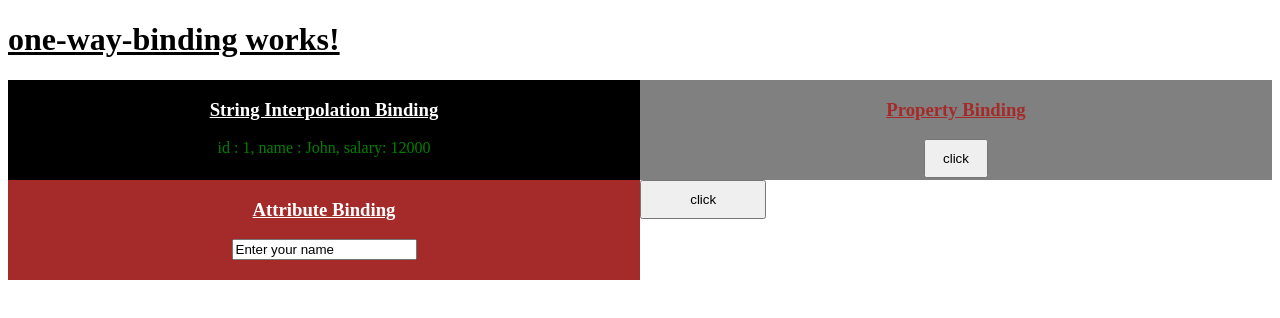
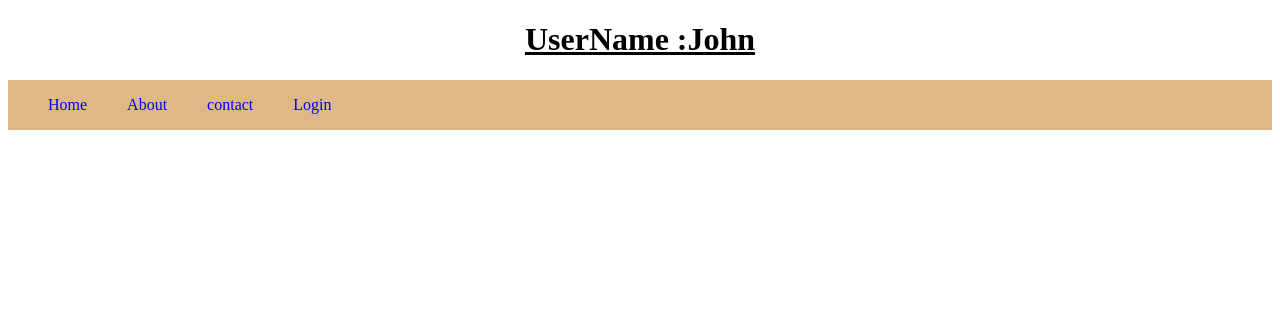
Before and after one commit to NehaVelmurugan/todolist, an Angular app: page / in a window 1280 px wide. Shown: the top 318 px of the page. Built offline with nearby package versions, Linux system fonts and the light colour scheme.

Commit message:
navCreation

```diff
--- a/src/app/app.component.css
+++ b/src/app/app.component.css
@@ -0,0 +1,3 @@
+h1{
+    text-align: center;
+}
--- a/src/app/app.component.html
+++ b/src/app/app.component.html
@@ -1,5 +1,7 @@
+<h1><u>{{"UserName :" + name}}</u></h1>
+<app-project (navSelector)="navMessage = $event" [navData]="navList"></app-project>
+
 
 <!-- <app-product></app-product> -->
-
-<h3>{{nameOfChild}}</h3>
-<app-one-way-binding (childName)="nameOfChild = $event"></app-one-way-binding>
+<h3>{{navMessage}}</h3>
+<!-- <app-one-way-binding (childName)="nameOfChild = $event"></app-one-way-binding> -->
--- a/src/app/app.component.ts
+++ b/src/app/app.component.ts
@@ -6,6 +6,18 @@ import { Component } from '@angular/core';
   styleUrls: ['./app.component.css'],
 })
 export class AppComponent {
-  title = 'AngularProgram';
-  public nameOfChild:any;
+  // title = 'AngularProgram';
+  // public nameOfChild:any;
+
+  public name="John";
+  public navMessage:any;
+
+  public navList = [
+    {name : "Home", message : "Welcome to Home Page"},
+    {name : "About", message : "About is Work"},
+    {name : "contact", message : "Contact is Saved"},
+    {name : "Login", message : "Login is Successfully"}
+  ];
+  constructor(){
+  }
 }
--- a/src/app/app.module.ts
+++ b/src/app/app.module.ts
@@ -5,12 +5,14 @@ import { BrowserModule } from '@angular/platform-browser';
 import { AppComponent } from './app.component';
 import { ProductComponent } from './product/product/product.component';
 import { OneWayBindingComponent } from './one-way-binding/one-way-binding.component';
+import { ProjectComponent } from './project/project.component';
 
 @NgModule({
   declarations: [
     AppComponent,
     ProductComponent,
-    OneWayBindingComponent
+    OneWayBindingComponent,
+    ProjectComponent
   ],
   imports: [
     BrowserModule,
--- a/src/app/one-way-binding/one-way-binding.component.css
+++ b/src/app/one-way-binding/one-way-binding.component.css
@@ -1,4 +1,4 @@
-.stringInterpolation{
+/* .stringInterpolation{
     background-color: black;
     color:white;
     text-align: center;
@@ -30,4 +30,4 @@ button{
     float: left;
     height: 100px;
 
-}
+} */
--- a/src/app/one-way-binding/one-way-binding.component.html
+++ b/src/app/one-way-binding/one-way-binding.component.html
@@ -1,4 +1,4 @@
-<h1><u>one-way-binding works!</u></h1>
+<!-- <h1><u>one-way-binding works!</u></h1>
 
 <div class="stringInterpolation">
   <h3><u>String Interpolation Binding</u></h3>
@@ -19,7 +19,7 @@
 </div> -->
 
 
-
+<!--
 <div>
     <button (click)="childData()">click</button>
-</div>
+</div> --> -->
--- a/src/app/one-way-binding/one-way-binding.component.ts
+++ b/src/app/one-way-binding/one-way-binding.component.ts
@@ -6,25 +6,25 @@ import { Component, OnInit, Output, EventEmitter } from '@angular/core';
   styleUrls: ['./one-way-binding.component.css'],
 })
 export class OneWayBindingComponent implements OnInit {
-  frd = { id: 1, name: 'John', salary: 12000 };
-  status = false;
-  status1 = false;
-  className = 'propertyBinding';
-  className1 = 'attributeBinding';
+  // frd = { id: 1, name: 'John', salary: 12000 };
+  // status = false;
+  // status1 = false;
+  // className = 'propertyBinding';
+  // className1 = 'attributeBinding';
 
 
-  @Output() public childName = new EventEmitter();
+  // @Output() public childName = new EventEmitter();
 
-  childData(){
-    this.childName.emit("This is My App");
-  }
+  // childData(){
+  //   this.childName.emit("This is My App");
+  // }
 
 
-  constructor() {
-    setTimeout(() => {
-      this.status = false;
-    }, 2000);
-  }
+  // constructor() {
+  //   setTimeout(() => {
+  //     this.status = false;
+  //   }, 2000);
+  // }
 
   ngOnInit(): void {}
 }
--- /dev/null
+++ b/src/app/project/project.component.css
@@ -0,0 +1,11 @@
+.container{
+    background-color: burlywood;
+    display: flex;
+    flex-direction: row;
+}
+li{
+    list-style: none;
+}
+a{
+    text-decoration: none;
+}
--- /dev/null
+++ b/src/app/project/project.component.html
@@ -0,0 +1,12 @@
+    <div class="container">
+        <ul *ngFor="let childList of navData">
+            <li><a href="#" (click)="childClickEvent(childList.message)">{{childList.name}}</a></li>
+
+
+
+            <!-- <li><a href="#" (click)="firstChild()">{{parentData[0]}}</a></li>
+            <li><a href="#" (click)="secondChild()">{{parentData[1]}}</a></li>
+            <li><a href="#" (click)="thirdChild()">{{parentData[2]}}</a></li>
+            <li><a href="#" (click)="parentForth()">{{parentData[3]}}</a></li> -->
+        </ul>
+    </div>
--- /dev/null
+++ b/src/app/project/project.component.ts
@@ -0,0 +1,42 @@
+import { Component, OnInit, Input, Output, EventEmitter } from '@angular/core';
+
+@Component({
+  selector: 'app-project',
+  templateUrl: './project.component.html',
+  styleUrls: ['./project.component.css']
+})
+export class ProjectComponent implements OnInit {
+
+
+  @Input() public navData: any;
+
+  @Output() public navSelector= new EventEmitter();
+
+
+  childClickEvent(event:Event){
+    // for(let i=0; i<this.childData.length;i++){
+    // // this.navSelector.emit(this.childData[i].output);
+    // console.log(this.childData[i].output);
+    // }
+    this.navSelector.emit(event);
+    console.log(event)
+  }
+
+  // firstChild(){
+  //   this.navSelector.emit("Welcome to Home Page")
+  // }
+  // secondChild(){
+  //   this.navSelector.emit("Welcome to About Page")
+  // }
+  // thirdChild(){
+  //   this.navSelector.emit("contact is saved successfully");
+  // }
+  // parentForth(){
+  //   this.navSelector.emit("Successfully Login");
+  // }
+  constructor() { }
+
+  ngOnInit(): void {
+  }
+
+}
```
Also changed, not shown: 1 other file (tests, documents, lock files or other folders).
